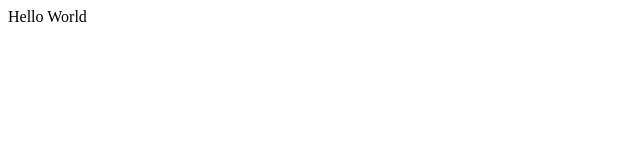
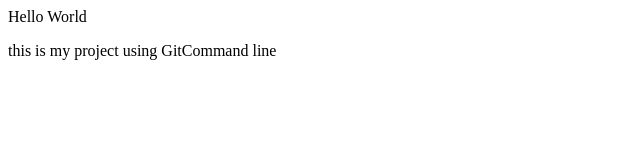
Before and after one commit to WillsonFerns93/demo-project, a plain HTML site: page index.html in a window 1280 px wide. Shown: the whole page, without its empty margins (0-640 px from the left). Drawn offline with Linux system fonts and the light colour scheme.

Commit message:
Added 1st paragraph

```diff
--- a/index.html
+++ b/index.html
@@ -6,6 +6,7 @@
 	<body>
 		<div id="wills">
 			Hello World
+			<p>this is my project using GitCommand line</p>
 		</div>
 	</body>
 </html>
```
